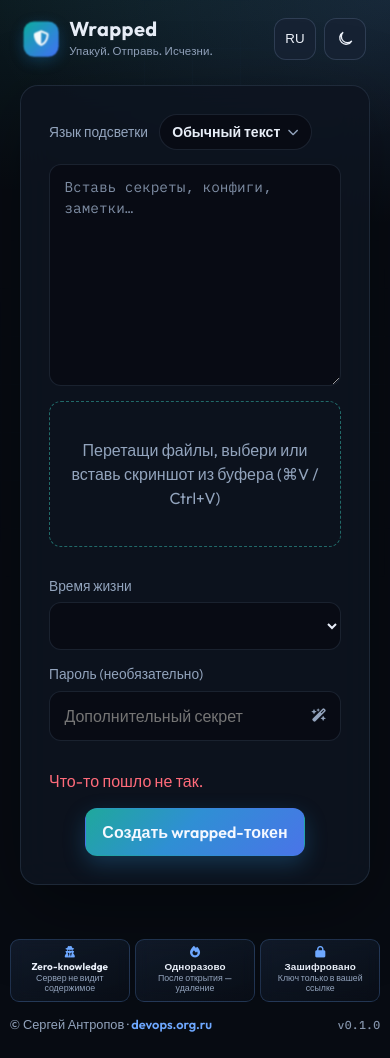
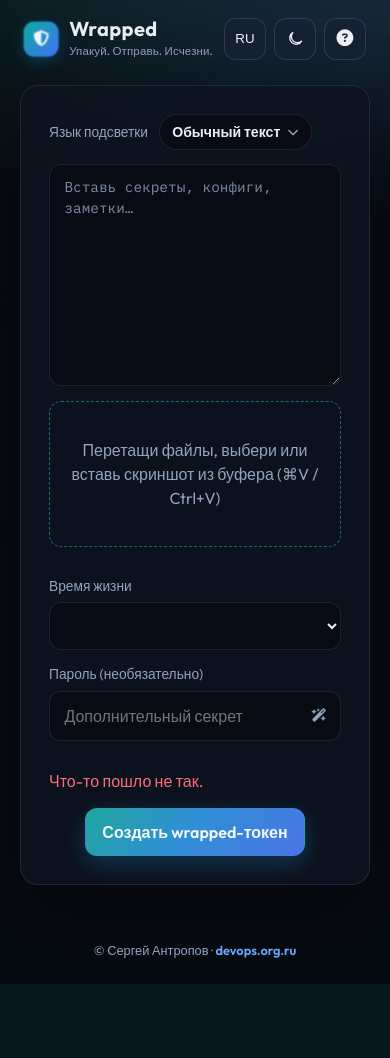
Before and after one commit to sergeyantropoff/wrapped, a Python web app: template app/templates/create.html in a window 390 px wide. After the commit the page ends 984 px from the top, so only its background shows below. Run offline with Jinja, Linux system fonts and the light colour scheme; the template is opened without the code that fills it, so the values that code supplies are empty; some libraries are stand-ins or nearby versions.

Commit message:
Добавлена модалка «О проекте», версия 0.1.2; Jenkins берёт VERSION из коммита.

```diff
--- a/app/static/css/app.css
+++ b/app/static/css/app.css
@@ -201,6 +201,10 @@ html[data-theme="dark"] .icon-btn:hover {
   box-shadow: none;
 }
 .icon { width: 18px; height: 18px; }
+.icon-btn i {
+  font-size: 1.05rem;
+  line-height: 1;
+}
 .hidden { display: none !important; }
 
 .shell {
@@ -784,126 +788,24 @@ html[data-theme="light"] .form-alert-attempts {
   text-align: center;
   color: var(--muted);
   font-size: 0.85rem;
-  padding: 0.5rem 1.25rem 2.25rem;
+  padding: 0.75rem 1.25rem 2rem;
   max-width: 760px;
   margin: 0 auto;
-}
-.footer-pillars {
-  list-style: none;
-  margin: 0;
-  padding: 0;
-  display: flex;
-  flex-wrap: wrap;
-  justify-content: center;
-  gap: 0.55rem 0.7rem;
-}
-.footer-pillars li {
-  display: inline-flex;
-  align-items: center;
-  gap: 0.55rem;
-  padding: 0.55rem 0.85rem;
-  border: 1px solid rgba(110, 168, 255, 0.22);
-  border-radius: 12px;
-  background: linear-gradient(160deg, rgba(110, 168, 255, 0.1), rgba(13, 20, 32, 0.35));
-  color: var(--text);
-  text-align: left;
-  backdrop-filter: blur(8px);
-  max-width: 240px;
-}
-html[data-theme="light"] .footer-pillars li {
-  background: linear-gradient(160deg, rgba(47, 111, 237, 0.1), rgba(255, 255, 255, 0.85));
-  border-color: rgba(47, 111, 237, 0.2);
-}
-.footer-pillars i {
-  color: var(--accent-2);
-  font-size: 0.95rem;
-  width: 1.1rem;
-  text-align: center;
-  flex-shrink: 0;
-}
-.footer-pillars span {
-  display: flex;
-  flex-direction: column;
-  gap: 0.1rem;
-  min-width: 0;
-}
-.footer-pillars strong {
-  font-size: 0.8rem;
-  font-weight: 650;
-  letter-spacing: 0.01em;
-  line-height: 1.2;
-}
-.footer-pillars small {
-  font-size: 0.7rem;
-  color: var(--muted);
-  font-weight: 500;
-  line-height: 1.25;
 }
 @media (max-width: 720px) {
   .site-footer {
     max-width: 100%;
-    padding: 0.35rem 0.6rem 1.5rem;
-  }
-  .footer-pillars {
-    flex-wrap: nowrap;
-    gap: 0.3rem;
-    width: 100%;
-  }
-  .footer-pillars li {
-    flex: 1 1 0;
-    max-width: none;
-    min-width: 0;
-    flex-direction: column;
-    align-items: center;
-    justify-content: flex-start;
-    gap: 0.2rem;
-    padding: 0.4rem 0.3rem;
-    border-radius: 9px;
-    text-align: center;
-  }
-  .footer-pillars i {
-    font-size: 0.72rem;
-    width: auto;
-  }
-  .footer-pillars span {
-    align-items: center;
-    gap: 0.05rem;
-  }
-  .footer-pillars strong {
-    font-size: 0.62rem;
-    line-height: 1.15;
-  }
-  .footer-pillars small {
-    font-size: 0.55rem;
-    line-height: 1.2;
+    padding: 0.5rem 0.85rem 1.5rem;
   }
   .footer-copy {
-    margin-top: 0.65rem;
     font-size: 0.72rem;
   }
 }
 .footer-copy {
-  margin: 0.85rem 0 0;
+  margin: 0;
   font-size: 0.8rem;
   color: var(--muted);
-  display: flex;
-  align-items: center;
-  justify-content: space-between;
-  gap: 0.75rem;
-  flex-wrap: wrap;
-}
-.footer-copy-left {
-  min-width: 0;
-}
-.footer-copy-version {
-  margin-left: auto;
-  font-family: var(--font-mono);
-  font-size: 0.72rem;
-  font-weight: 500;
-  letter-spacing: 0.02em;
-  color: var(--muted);
-  opacity: 0.9;
-  white-space: nowrap;
+  text-align: center;
 }
 .footer-copy a {
   color: var(--accent-2);
--- a/app/static/js/i18n.js
+++ b/app/static/js/i18n.js
@@ -10,13 +10,14 @@
       "footer.cap.media.hint": "Screenshots, archives, docs",
       "footer.cap.browser": "Encrypted in-browser",
       "footer.cap.browser.hint": "Only ciphertext reaches the server",
-      "footer.pillar.zk": "Zero-knowledge",
-      "footer.pillar.once": "One-time",
-      "footer.pillar.encrypted": "Encrypted",
-      "footer.pillar.zk.hint": "Server never sees content",
-      "footer.pillar.once.hint": "Gone after unwrap",
-      "footer.pillar.encrypted.hint": "Key lives only in your link",
       "footer.copy.author": "Sergey Antropov",
+      "about.open": "About Wrapped",
+      "about.title": "About Wrapped",
+      "about.p1": "Wrapped is a one-time secure drop for text, images and files.",
+      "about.p2": "Send a note or code snippet, and attachments too: documents, archives, screenshots (drag-and-drop, file picker, or paste from the clipboard). Both text and files are encrypted in the browser before upload — only ciphertext reaches the server.",
+      "about.p3": "The server never sees plaintext: encrypted data stays on the server until the recipient opens the link with the key and decrypts the package.",
+      "about.p4": "After a successful unwrap the server copy is destroyed. The encryption key lives in the URL fragment (#…) and is not sent to the server with the page request. Optionally, a wrap can also be protected with a password.",
+      "about.close": "Got it",
       "brand.tagline": "Wrap. Send. Vanish.",
       "create.eyebrow": "Secure drop",
       "create.title": "Wrap. Send. Vanish.",
@@ -227,13 +228,14 @@
       "footer.cap.media.hint": "Скриншоты, архивы, документы",
       "footer.cap.browser": "Шифрование в браузере",
       "footer.cap.browser.hint": "На сервер уходит только ciphertext",
-      "footer.pillar.zk": "Zero-knowledge",
-      "footer.pillar.once": "Одноразово",
-      "footer.pillar.encrypted": "Зашифровано",
-      "footer.pillar.zk.hint": "Сервер не видит содержимое",
-      "footer.pillar.once.hint": "После открытия — удаление",
-      "footer.pillar.encrypted.hint": "Ключ только в вашей ссылке",
       "footer.copy.author": "Сергей Антропов",
+      "about.open": "О проекте Wrapped",
+      "about.title": "О проекте Wrapped",
+      "about.p1": "Wrapped — сервис одноразовой безопасной передачи текста, изображений и файлов.",
+      "about.p2": "Можно отправить заметку или код, а также вложения: документы, архивы, скриншоты (drag-and-drop, выбор с диска или вставка из буфера). И текст, и файлы шифруются в браузере до загрузки — на сервер уходит только ciphertext.",
+      "about.p3": "Сервер никогда не видит plaintext: зашифрованные данные лежат на сервере до тех пор, пока получатель не откроет ссылку с ключом и не расшифрует пакет.",
+      "about.p4": "После успешной расшифровки копия на сервере уничтожается. Ключ шифрования живёт во фрагменте URL (#…) и не уходит на сервер вместе с запросом страницы. При желании wrap можно дополнительно защитить паролем.",
+      "about.close": "Понятно",
       "brand.tagline": "Упакуй. Отправь. Исчезни.",
       "create.eyebrow": "Безопасная передача",
       "create.title": "Упакуй. Отправь. Исчезни.",
--- a/app/templates/base.html
+++ b/app/templates/base.html
@@ -36,47 +36,45 @@
         <svg id="theme-icon-sun" class="icon hidden" viewBox="0 0 24 24" fill="none" stroke="currentColor" stroke-width="1.8"><circle cx="12" cy="12" r="4"/><path d="M12 2v2M12 20v2M4.9 4.9l1.4 1.4M17.7 17.7l1.4 1.4M2 12h2M20 12h2M4.9 19.1l1.4-1.4M17.7 6.3l1.4-1.4"/></svg>
         <svg id="theme-icon-moon" class="icon" viewBox="0 0 24 24" fill="none" stroke="currentColor" stroke-width="1.8"><path d="M21 14.5A8.5 8.5 0 1 1 9.5 3a7 7 0 0 0 11.5 11.5z"/></svg>
       </button>
+      <button type="button" class="icon-btn" id="about-toggle" title="О проекте Wrapped" aria-label="О проекте Wrapped">
+        <i class="fa-solid fa-circle-question" aria-hidden="true"></i>
+      </button>
     </div>
   </header>
   <main class="shell">
     {% block content %}{% endblock %}
   </main>
   <footer class="site-footer">
-    <ul class="footer-pillars">
-      <li>
-        <i class="fa-solid fa-user-secret" aria-hidden="true"></i>
-        <span>
-          <strong data-i18n="footer.pillar.zk">Zero-knowledge</strong>
-          <small data-i18n="footer.pillar.zk.hint">Сервер не видит содержимое</small>
-        </span>
-      </li>
-      <li>
-        <i class="fa-solid fa-fire" aria-hidden="true"></i>
-        <span>
-          <strong data-i18n="footer.pillar.once">Одноразово</strong>
-          <small data-i18n="footer.pillar.once.hint">После открытия — удаление</small>
-        </span>
-      </li>
-      <li>
-        <i class="fa-solid fa-lock" aria-hidden="true"></i>
-        <span>
-          <strong data-i18n="footer.pillar.encrypted">Зашифровано</strong>
-          <small data-i18n="footer.pillar.encrypted.hint">Ключ только в вашей ссылке</small>
-        </span>
-      </li>
-    </ul>
     <p class="footer-copy">
-      <span class="footer-copy-left">
-        © <span data-i18n="footer.copy.author">Сергей Антропов</span>
-        · <a href="https://devops.org.ru" target="_blank" rel="noopener noreferrer">devops.org.ru</a>
-      </span>
-      <span class="footer-copy-version" title="Version">{{ app_version_label | default('v0.1.0') }}</span>
+      © <span data-i18n="footer.copy.author">Сергей Антропов</span>
+      · <a href="https://devops.org.ru" target="_blank" rel="noopener noreferrer">devops.org.ru</a>
     </p>
   </footer>
+
+  <div id="about-modal" class="modal-root hidden" role="dialog" aria-modal="true" aria-labelledby="about-modal-title">
+    <div class="modal-backdrop" data-about-close></div>
+    <div class="modal-panel about-modal-panel" role="document">
+      <header class="about-modal-head">
+        <h2 class="modal-title" id="about-modal-title" data-i18n="about.title">О проекте Wrapped</h2>
+        <span class="about-version" title="Version">{{ app_version_label() }}</span>
+      </header>
+      <div class="about-modal-body">
+        <p data-i18n="about.p1">Wrapped — сервис одноразовой безопасной передачи текста, изображений и файлов.</p>
+        <p data-i18n="about.p2">Можно отправить заметку или код, а также вложения: документы, архивы, скриншоты (drag-and-drop, выбор с диска или вставка из буфера). И текст, и файлы шифруются в браузере до загрузки — на сервер уходит только ciphertext.</p>
+        <p data-i18n="about.p3">Сервер никогда не видит plaintext: зашифрованные данные лежат на сервере до тех пор, пока получатель не откроет ссылку с ключом и не расшифрует пакет.</p>
+        <p data-i18n="about.p4">После успешной расшифровки копия на сервере уничтожается. Ключ шифрования живёт во фрагменте URL (#…) и не уходит на сервер вместе с запросом страницы. При желании wrap можно дополнительно защитить паролем.</p>
+      </div>
+      <div class="modal-actions">
+        <button type="button" class="btn primary" data-about-close data-i18n="about.close">Понятно</button>
+      </div>
+    </div>
+  </div>
+
   <script src="https://cdnjs.cloudflare.com/ajax/libs/highlight.js/11.11.1/highlight.min.js" crossorigin="anonymous" referrerpolicy="no-referrer"></script>
   <script src="/static/js/i18n.js"></script>
   <script src="/static/js/theme.js"></script>
   <script src="/static/js/ui.js"></script>
+  <script src="/static/js/about.js"></script>
   <script src="/static/js/highlight-ui.js"></script>
   {% block scripts %}{% endblock %}
 </body>
--- a/app/version.py
+++ b/app/version.py
@@ -26,8 +26,8 @@ def _read_version_file(path: Path) -> str | None:
 @lru_cache
 def get_app_version() -> str:
     for path in (
+        Path("/app/VERSION"),
         _VERSION_FILE,
-        Path("/app/VERSION"),
         Path.cwd() / "VERSION",
     ):
         found = _read_version_file(path)
@@ -45,6 +45,7 @@ def get_app_version() -> str:
 
 
 def get_app_version_label() -> str:
+    clear_version_cache()
     return f"v{get_app_version()}"
 
 
--- a/docker-compose.yml
+++ b/docker-compose.yml
@@ -40,6 +40,7 @@ services:
         condition: service_completed_successfully
     volumes:
       - ./app:/app/app:ro
+      - ./VERSION:/app/VERSION:ro
     command: >
       sh -c "alembic upgrade head &&
              uvicorn app.main:app --host 0.0.0.0 --port 8000 --reload
--- a/helm/wrapped/Chart.yaml
+++ b/helm/wrapped/Chart.yaml
@@ -2,5 +2,5 @@ apiVersion: v2
 name: wrapped
 description: Zero-knowledge one-time encrypted drop (Wrapped)
 type: application
-version: 0.1.1
-appVersion: "0.1.1"
+version: 0.1.2
+appVersion: "0.1.2"
--- a/helm/wrapped/values.yaml
+++ b/helm/wrapped/values.yaml
@@ -2,7 +2,7 @@ replicaCount: 1
 
 image:
   repository: inecs/wrapped
-  tag: "0.1.1"
+  tag: "0.1.2"
   pullPolicy: IfNotPresent
 
 service:
--- a/pyproject.toml
+++ b/pyproject.toml
@@ -1,6 +1,6 @@
 [project]
 name = "wrapped"
-version = "0.1.1"
+version = "0.1.2"
 description = "Zero-knowledge one-time encrypted drop service"
 readme = "README.md"
 requires-python = ">=3.12"
```
Also changed, not shown: other parts of app/static/css/app.css (+50 -0 lines), app/main.py (+10 -5 lines), app/static/js/about.js (added, +36 -0 lines), README.md, 2 other files.
